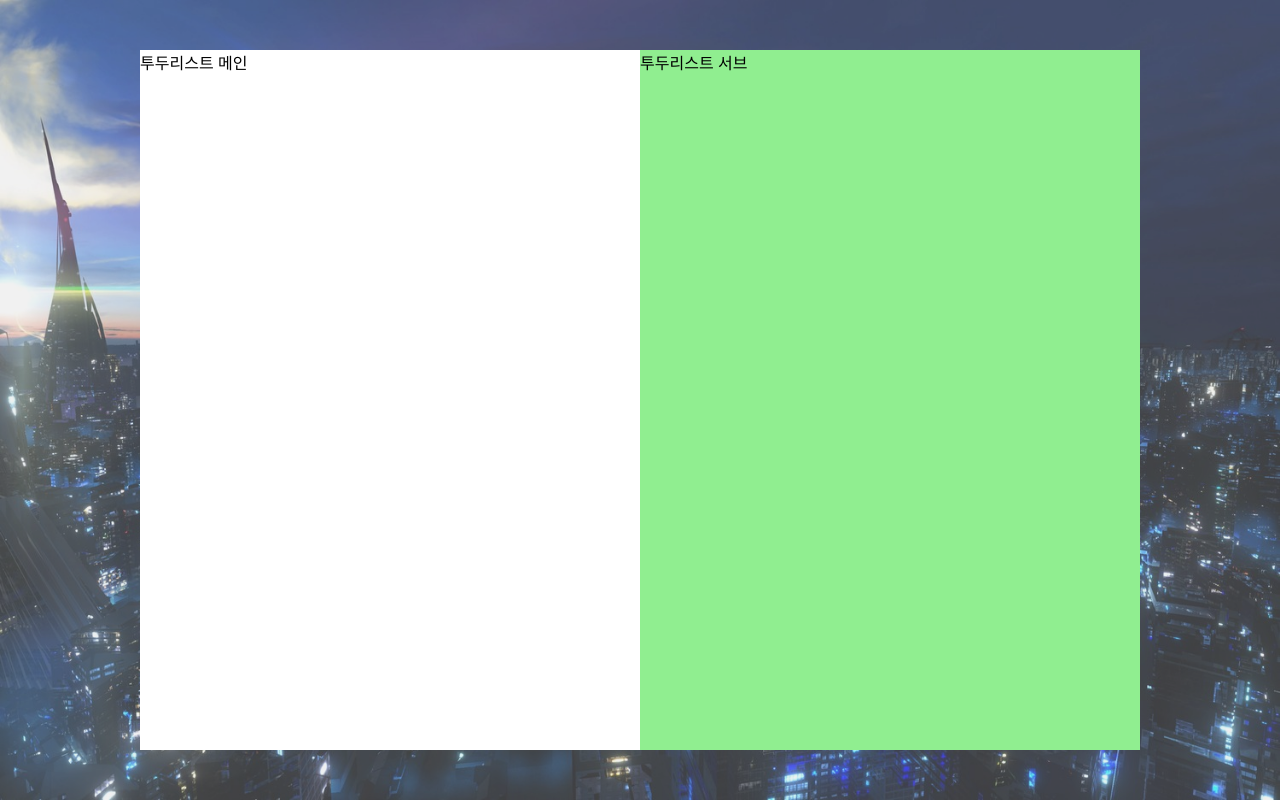
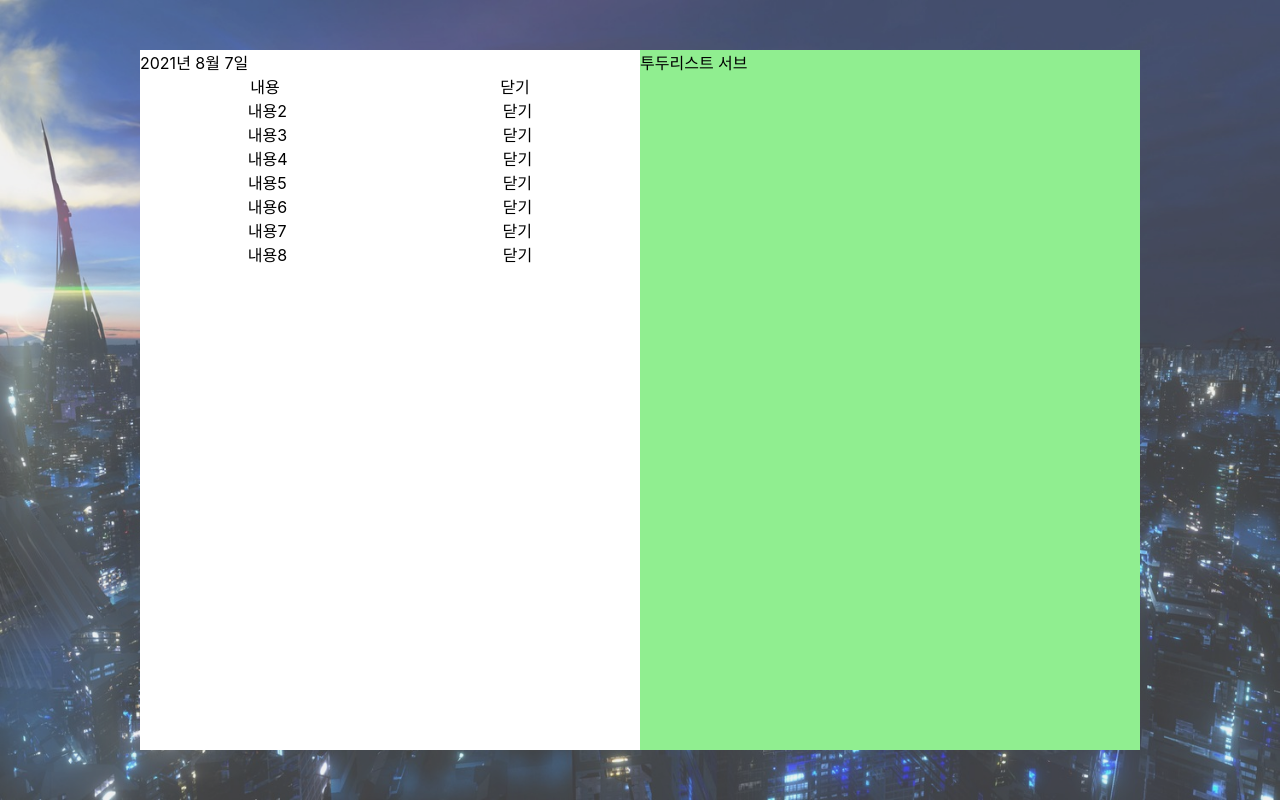
Before and after one commit to kigpand/todolist-By-ts, a Next.js app: page /TodoList in a window 1280 px wide. Built offline with nearby package versions, Linux system fonts and the light colour scheme.

Commit message:
todolist component 상세 구현 및 삭제 셋팅

```diff
--- /dev/null
+++ b/components/TodoListItem.tsx
@@ -0,0 +1,29 @@
+import {  TodoItemType } from '../pages/TodoList';
+import styled from 'styled-components';
+
+interface Props {
+    list : TodoItemType;
+    onItemRemove : (id : number)=> void;
+}
+
+const ItemWrapper = styled.div`
+    display : flex;
+    justify-content : space-around;
+
+    .closeBtn{
+        &:hover{
+            cursor : pointer;
+        }
+    }
+`;
+const TodoListItem = ({ list, onItemRemove }: Props) =>{
+
+    return(
+        <ItemWrapper>
+            <div className="content">{list.content}</div>
+            <div className="closeBtn" onClick={()=>onItemRemove(list.id)}>닫기</div>
+        </ItemWrapper>
+    )
+}
+
+export default TodoListItem;
--- a/components/TodoListMain.tsx
+++ b/components/TodoListMain.tsx
@@ -1,4 +1,7 @@
+import React from 'react';
 import styled from 'styled-components';
+import { TodoListType } from '../pages/TodoList';
+import TodoListItem from './TodoListItem';
 
 const MainWrapper = styled.div`
 
@@ -7,9 +10,22 @@ const MainWrapper = styled.div`
     height : 700px;
     z-index : 1;
 `;
-const TodoListMain = () =>{
+
+interface Props {
+    todoList : TodoListType;
+    onItemRemove : (id : number)=> void;
+}
+
+const TodoListMain = ({ todoList, onItemRemove}: Props) =>{
+
     return(
-        <MainWrapper>투두리스트 메인</MainWrapper>
+        <MainWrapper>
+            <div className = "title">{todoList.date.getFullYear()}년 {todoList.date.getMonth()}월 {todoList.date.getDate()}일</div>
+            {todoList.item.map((v) =>{
+                return(
+                <TodoListItem key={v.id} list={v} onItemRemove={onItemRemove}/>
+            )})}
+        </MainWrapper>
     )
 }
 
--- a/pages/Login.tsx
+++ b/pages/Login.tsx
@@ -71,7 +71,7 @@ const Login = () =>{
                 <div className="title">WelCome!</div>
                 <div className="otherLogin">Other</div>
                 <LoginInput onSetId={onSetId} onSetPw={onSetPw}/>
-                <LoginBtn loginType = {loginInfo} />
+                <LoginBtn id = {loginInfo.id} pw = {loginInfo.pw}/>
             </div>
         </LoginWrapper>
     )
--- a/pages/TodoList.tsx
+++ b/pages/TodoList.tsx
@@ -3,6 +3,8 @@ import TodoListMain from '../components/TodoListMain';
 import TodoListSub from '../components/TodoListSub';
 import BACKGROUND from '../images/background.jpg';
 import Image from 'next/image';
+import { dummyArray } from './dummy';
+import { useState } from 'react';
 
 const TodoWrapper = styled.div`
     width : 100vw;
@@ -25,14 +27,33 @@ const TodoWrapper = styled.div`
         justify-content : center;
     }
 `;
+
+export interface TodoItemType {
+    id : number;
+    content : string;
+}
+
+export interface TodoListType {
+    date : Date;
+    item : TodoItemType[];
+}
+
 const TodoList = () =>{
+
+    const [todoList, setTodoList] = useState<TodoListType>({ date : new Date(), item : [...dummyArray]});
+
+    const onItemRemove = (id : number): void =>{
+        const result: TodoItemType[] = todoList.item.filter((item) => item.id !== id)
+        setTodoList({ date : todoList.date, item : [...result] });
+    }
+
     return(
         <TodoWrapper>
             <div className="background">
                 <Image src={BACKGROUND} alt = "배경" layout="fill"/>
             </div>
             <div className="main">
-                <TodoListMain />
+                <TodoListMain todoList = {todoList} onItemRemove ={onItemRemove}/>
                 <TodoListSub />
             </div>
         </TodoWrapper>
--- /dev/null
+++ b/pages/dummy.js
@@ -0,0 +1,10 @@
+export const dummyArray = [
+    { id : 1, content : "내용"},
+    { id : 2, content : "내용2"},
+    { id : 3, content : "내용3"},
+    { id : 4, content : "내용4"},
+    { id : 5, content : "내용5"},
+    { id : 6, content : "내용6"},
+    { id : 7, content : "내용7"},
+    { id : 8, content : "내용8"},
+]
```
